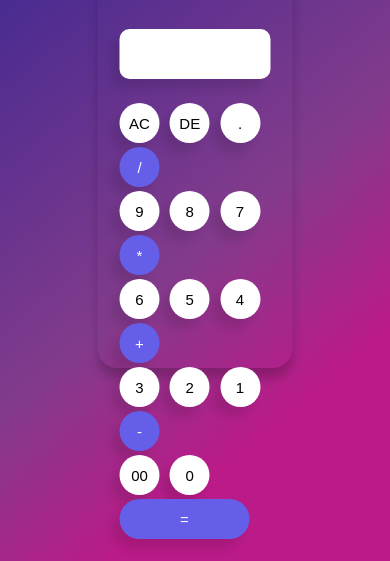
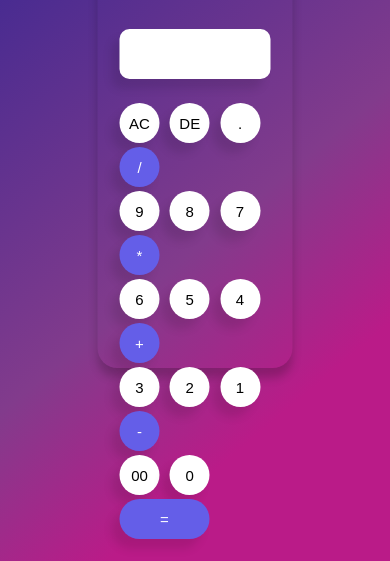
Before and after one commit to Tgabriel05/t_gabriel05, a plain HTML site: page index.html in a window 390 px wide. Shown: the part 299-860 px from the top of the page. Drawn offline with Linux system fonts and the light colour scheme.

Commit message:
Update style.css

```diff
--- a/style.css
+++ b/style.css
@@ -66,5 +66,7 @@ input.equal{
     width: 40px;
     height: 40px;
   }
+  input.equal{
+    width:90px
 
 }
```
